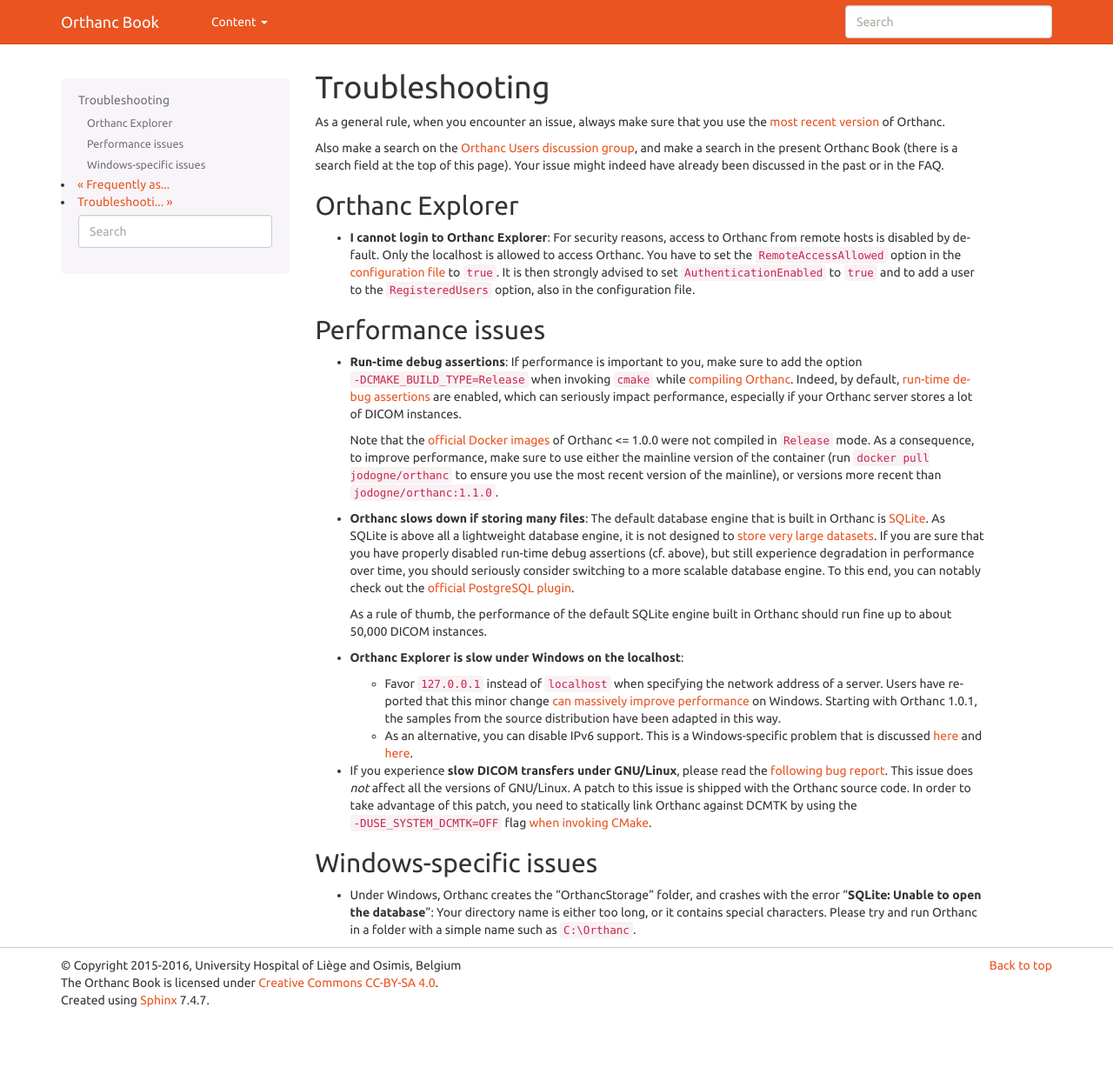
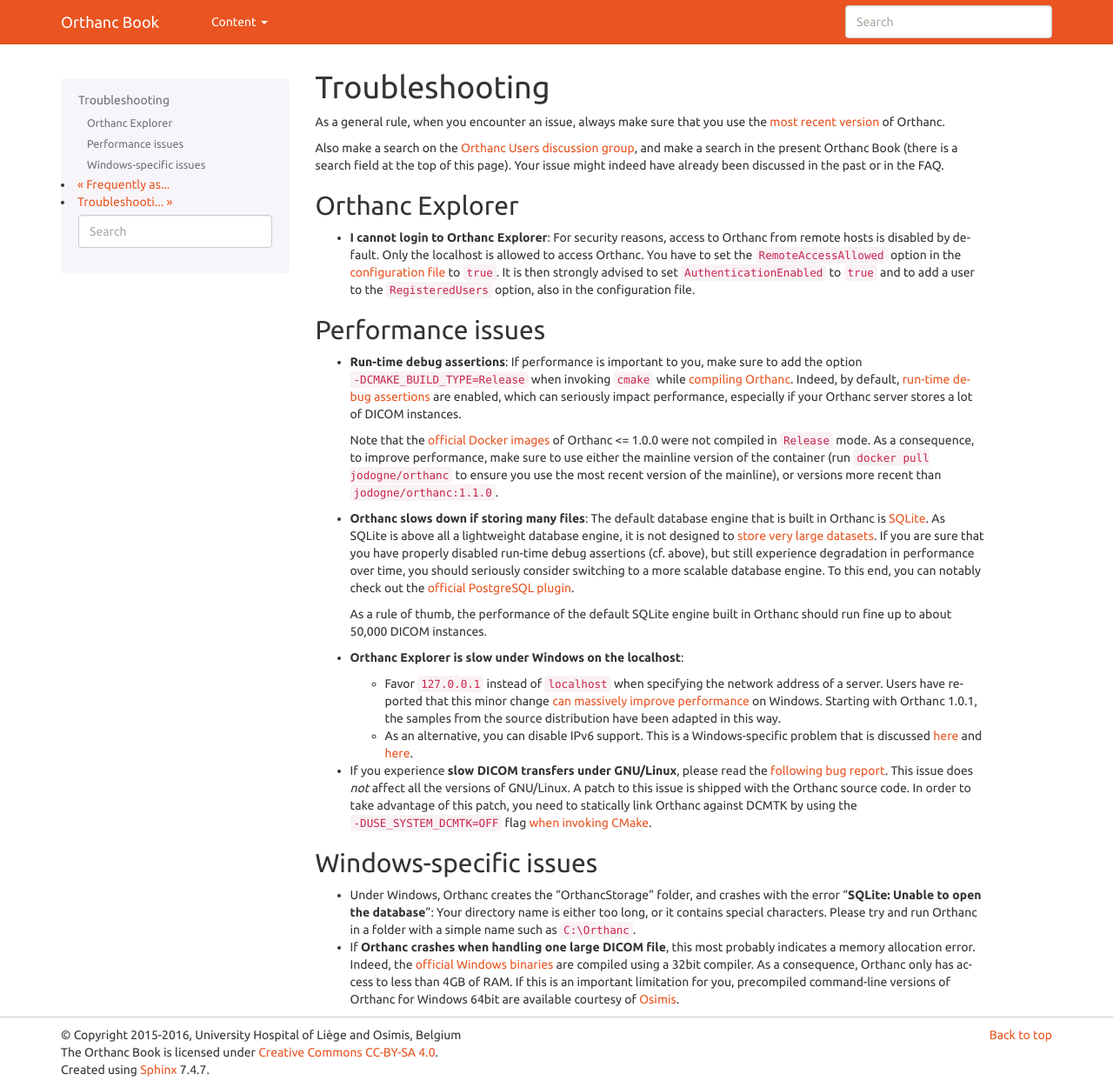
Before and after one commit to orthanc-mirrors/orthanc-book, a Sphinx documentation site: the page built from Sphinx/source/faq/troubleshooting.rst, in a window 1280 px wide and 1250 px high. Shown: the whole window at 87% size. Built offline with Sphinx 7.4.7, drawn with Linux system fonts in a browser that asks for light colours.

Commit message:
not enough memory

```diff
--- a/Sphinx/source/faq/troubleshooting.rst
+++ b/Sphinx/source/faq/troubleshooting.rst
@@ -94,3 +94,13 @@
   Your directory name is either too long, or it contains special
   characters. Please try and run Orthanc in a folder with a simple
   name such as ``C:\Orthanc``.
+
+* If **Orthanc crashes when handling one large DICOM file**, this most
+  probably indicates a memory allocation error. Indeed, the `official
+  Windows binaries
+  <http://www.orthanc-server.com/download-windows.php>`__ are compiled
+  using a 32bit compiler. As a consequence, Orthanc only has access to
+  less than 4GB of RAM. If this is an important limitation for you,
+  precompiled command-line versions of Orthanc for Windows 64bit are
+  available courtesy of `Osimis
+  <http://www.osimis.io/en/download.html>`__.
```
